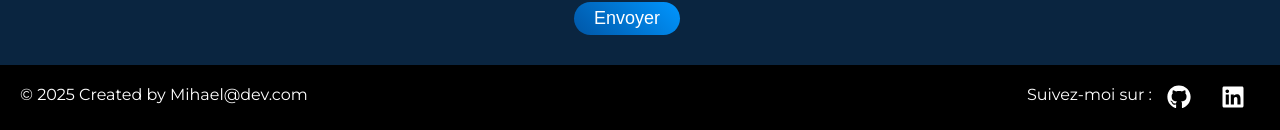
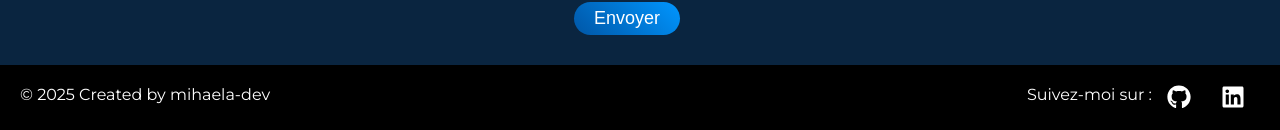
Before and after one commit to Miha0501/Portfolio-Mihaela-Carval, a React (Vite) app: page / in a window 1280 px wide. Shown: the part 2150-2280 px from the top of the page. Built offline with nearby package versions, Linux system fonts and the light colour scheme.

Commit message:
feature: final version of my website

```diff
--- a/src/components/Footer.tsx
+++ b/src/components/Footer.tsx
@@ -5,7 +5,7 @@ const Footer: React.FC = () => {
   return (
     <footer>
       <div className='all_rights'>
-        <span>© 2025 Created by Mihael@dev.com</span>
+        <span>© 2025 Created by mihaela-dev</span>
       </div>
       <div className='social_links'>
         <p>Suivez-moi sur :</p>
```
